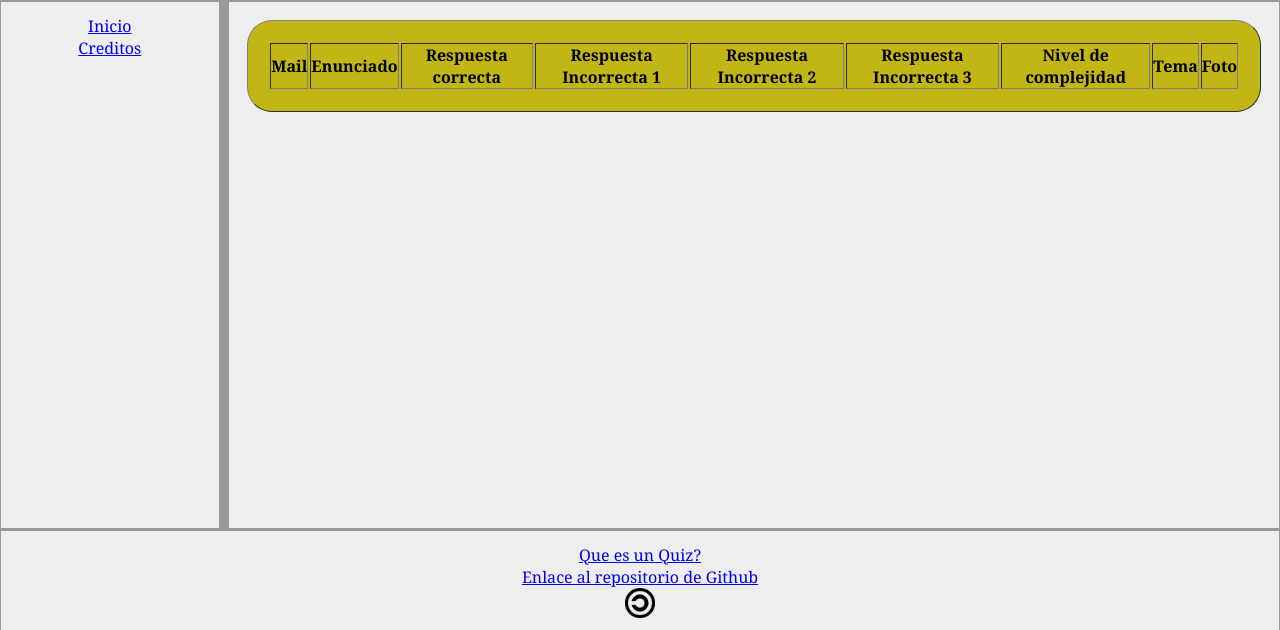
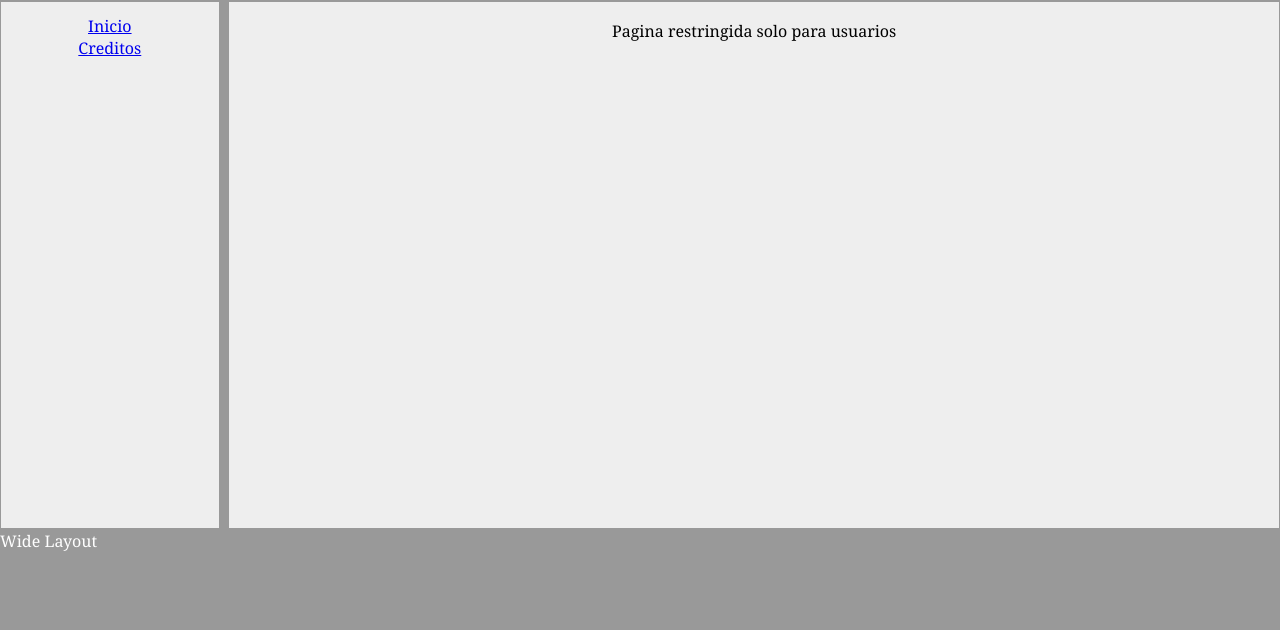
Before and after one commit to AnderGomez14/Software2020, a PHP site: page /ShowQuestionsWithImage.php in a window 1280 px wide. Shown: the part 88-718 px from the top of the page. Run offline with PHP 8.4, Linux system fonts and the light colour scheme; data that the repository does not hold is empty.

Commit message:
Prqueños arreglos

```diff
--- a/php/QuestionFormWithImage.php
+++ b/php/QuestionFormWithImage.php
@@ -11,6 +11,7 @@
 <body>
 	<?php include '../php/Menus.php' ?>
 	<section class="main" id="s1">
+		<?php if (!isset($_GET['email'])) die('Pagina restringida solo para usuarios'); ?>
 		<div id="formDiv">
 			<form id='fquestion' enctype="multipart/form-data" name='fquestion' method="POST" action='AddQuestionWithImage.php<?php if (isset($_GET['email'])) echo '?email=' . $_GET['email'] . ''; ?>'>
 				<table id="tform" style="margin: 0px auto">
--- a/php/ShowQuestionsWithImage.php
+++ b/php/ShowQuestionsWithImage.php
@@ -10,6 +10,7 @@
   <section class="main" id="s1">
     <div>
       <?php
+      if (!isset($_GET['email'])) die('Pagina restringida solo para usuarios');
       include 'DbConfig.php';
       $mysqli = mysqli_connect($server, $user, $pass, $basededatos);
       if (!$mysqli) {
@@ -26,7 +27,7 @@
         echo '<tr><td>' . htmlspecialchars($row['mail']) . '</td> <td>' . htmlspecialchars($row['enum']) .
           '</td> <td>' . htmlspecialchars($row['correcta']) . '</td> <td>' . htmlspecialchars($row['inco1']) . '</td> <td>' .
           htmlspecialchars($row['inco2']) . '</td> <td>' . htmlspecialchars($row['inco3']) . '</td> <td>' . htmlspecialchars($row['complejidad']) .
-          '</td> <td>' . htmlspecialchars($row['tema']) . '</td> <td> <img src="' . $dir . $row['id'] . "." . $row['foto'] . '" style="max-width:300px;width:100%"></img> </td> </tr>';
+          '</td> <td>' . htmlspecialchars($row['tema']) . '</td> <td> <img src="' . $dir . $row['id'] . "." . $row['foto'] . '" style="max-height:300px;height:auto;max-width:300px;width:auto"></img> </td> </tr>';
       }
       echo '</table>';
       ?>
```
